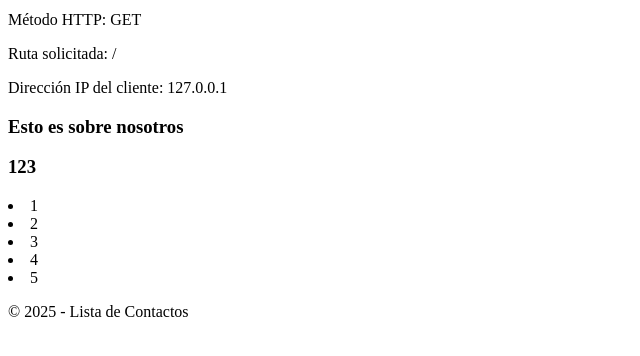
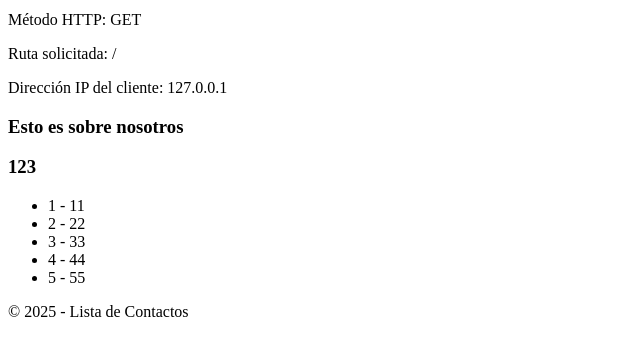
Before and after one commit to renzogeomar/Tarea-DJango, a Django app: page / in a window 1280 px wide. Shown: the part 194-550 px from the top of the page, without its empty margins (0-640 px from the left). Run offline with Django 5.2, Linux system fonts and the light colour scheme.

Commit message:
probando el contador de ciclos

```diff
--- a/listaContactos/inicio/templates/inicio/home.html
+++ b/listaContactos/inicio/templates/inicio/home.html
@@ -11,7 +11,9 @@
     <p>Dirección IP del cliente: {{ request.META.REMOTE_ADDR }}</p>
     <h3>{{myText}}</h3>
     <h3>{{myNumber}}</h3>
+    <ul>
     {% for myItem in myList %}
-        <li>{{ myItem }}</li>
+        <li>{{forloop.counter}} - {{ myItem }}</li>
     {% endfor %}
+    </ul>
 {% endblock %}
--- a/listaContactos/inicio/views.py
+++ b/listaContactos/inicio/views.py
@@ -6,7 +6,7 @@ def pagina_inicio(request, *args, **kwargs):
     myContext = {
         'myText' : 'Esto es sobre nosotros',
         'myNumber' : 123,
-        'myList' : [1, 2, 3, 4, 5],
+        'myList' : [11, 22, 33, 44, 55],
     }
     print("Args:", args)
     print("Kwargs:", kwargs)
```
